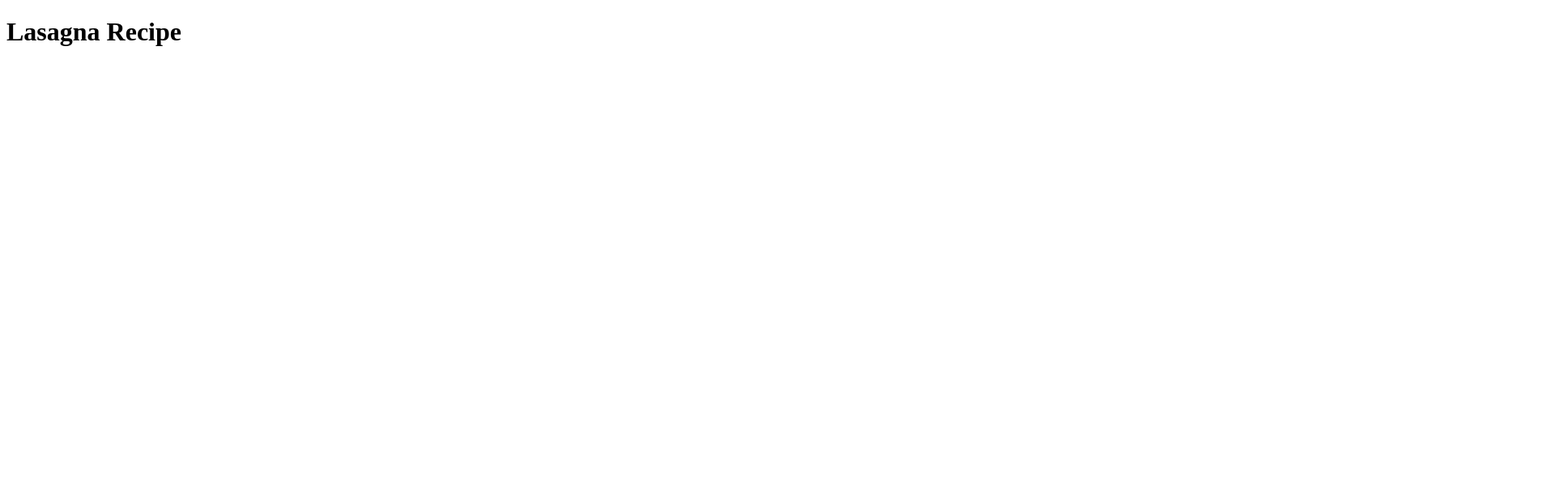
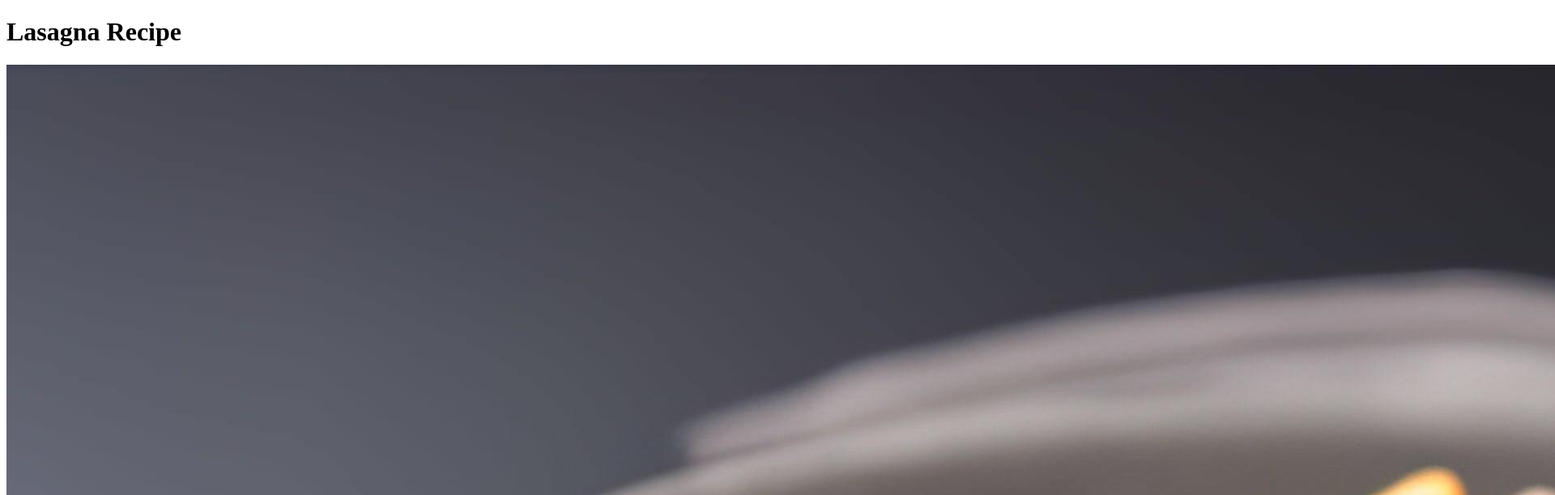
Before and after one commit to hassan-a2h/odin-recipes, a plain HTML site: page recipes/lasagna.html in a window 1280 px wide. Shown: the top 612 px of the page at 81% size, 1920 px wide, since content can reach past the window. Drawn offline with Linux system fonts and the light colour scheme.

Commit message:
Add images folder including the picture of dish.
* Include the image in the recipe's page

```diff
--- a/recipes/lasagna.html
+++ b/recipes/lasagna.html
@@ -9,5 +9,6 @@
 
   <body>
     <h1> Lasagna Recipe </h1>
+    <img src="../images/lasagna.jpg" alt="A picture of lasagna">
   </body>
 </html>
```
Also changed, not shown: images/lasagna.jpg (added).
